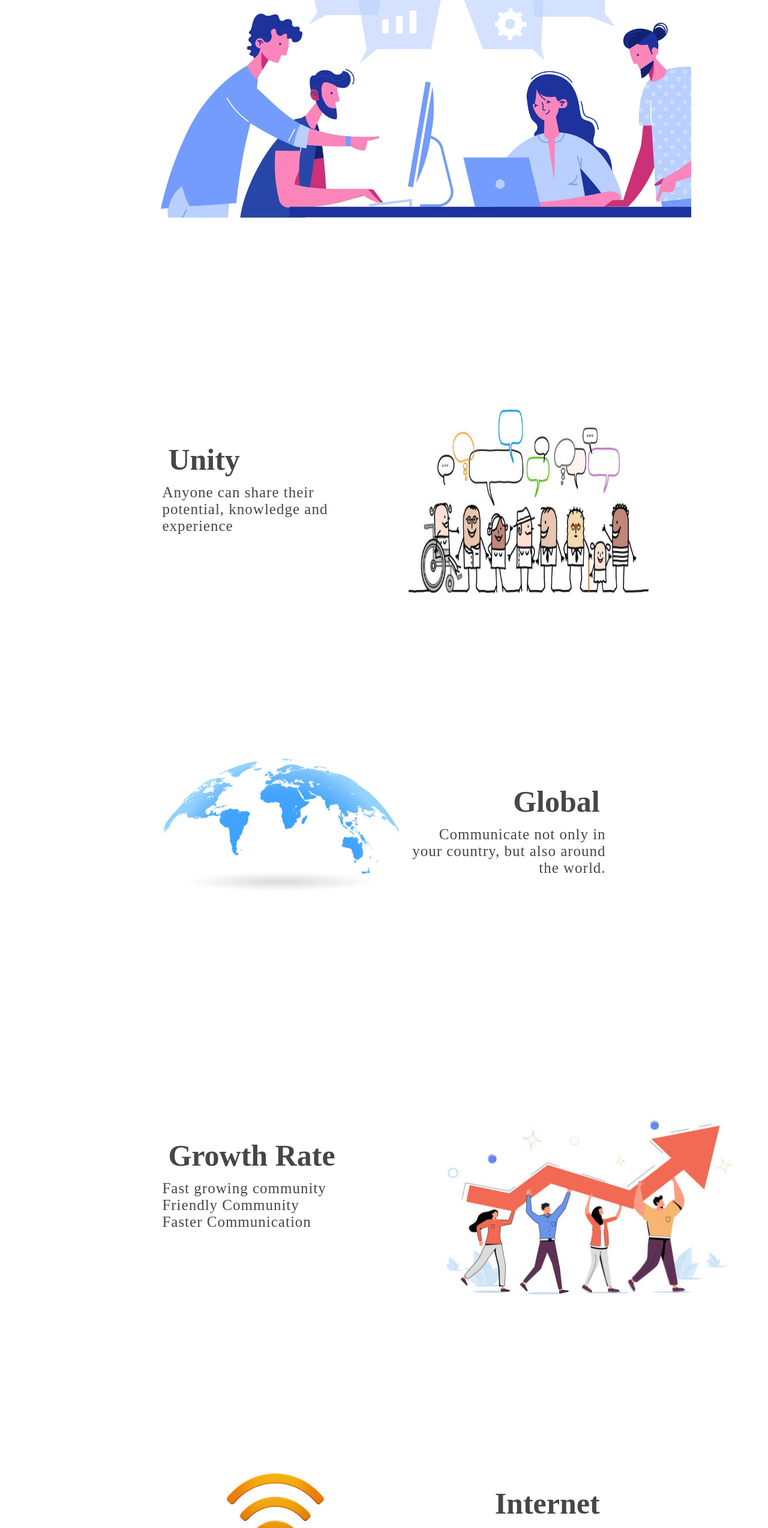
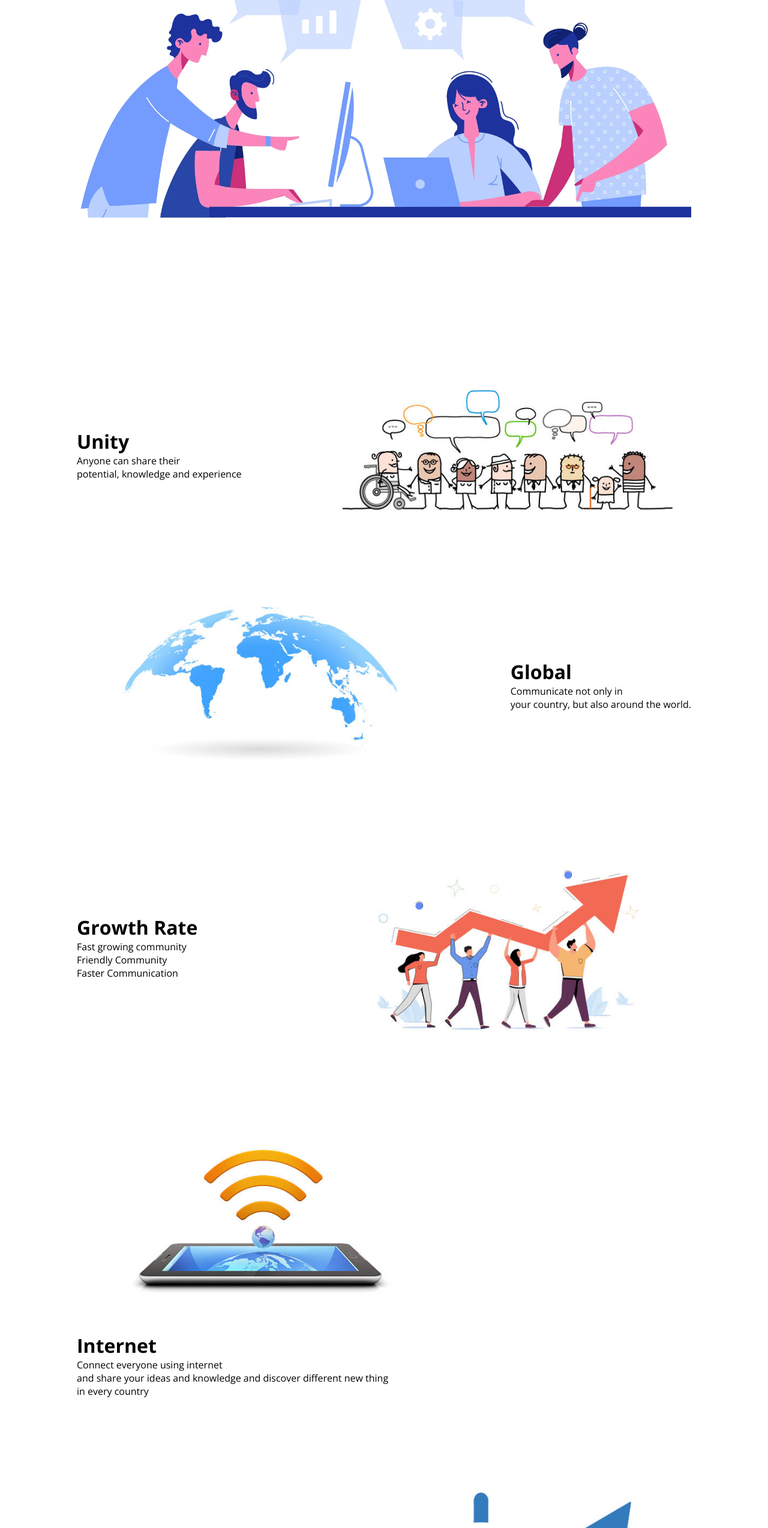
Before and after one commit to MarijunSilent/Landing-Page, a plain HTML site: page index.html in a window 1280 px wide. Shown: the part 253-2800 px from the top of the page at 60% size. Drawn offline with nearby package versions, Linux system fonts and the light colour scheme.

Commit message:
Fork by me Jason Evangelista, Added chnages

```diff
--- a/index.html
+++ b/index.html
@@ -1,11 +1,16 @@
 <!DOCTYPE html>
 <html lang="en">
+
   <head>
-    <title>Landing Page</title>
+    <meta charset="UTF-8">
+    <meta http-equiv="X-UA-Compatible" content="IE=edge">
+    <meta name="viewport" content="width=device-width, initial-scale=1.0">
     <link rel="stylesheet" href="style.css">
+    <title>Creative Cookie Studio</title>
   </head>
+
   <body>
-    <div class="pos">
+    <div class="container-main">
       <div class="header">
         <nav>
           <img src="creativecookie.png" class="logo" width="100px">
@@ -29,7 +34,6 @@
             <p> Anyone can share their <br>
               potential, knowledge and experience
             </p>
-
           </div>
         </div>
         <div class="box">
@@ -39,13 +43,13 @@
         </div>
       </div>
       <div class="layout">
-            <div class="box-2">
-                <div class="detail-2">
+        <div class="box">
+          <div class="detail">
             <img src="images/image2.jpg" alt="">
           </div>
         </div>
-            <div class="box-2">
-                <div class="detail-2">
+        <div class="box">
+          <div class="detail">
             <h1>Global</h1>
             <p>Communicate not only in <br>
               your country, but also around the world.
@@ -54,8 +58,8 @@
         </div>
       </div>
       <div class="layout">
-            <div class="box-3">
-                <div class="detail-3">
+        <div class="box">
+          <div class="detail">
             <h1>Growth Rate</h1>
             <p>
               Fast growing community <br>
@@ -65,20 +69,20 @@
 
           </div>
         </div>
-            <div class="box-3">
-                <div class="detail-3">
+        <div class="box">
+          <div class="detail">
             <img src="images/fast.jpg" alt="">
           </div>
         </div>
       </div>
       <div class="layout">
-            <div class="box-4">
-                <div class="detail-4">
+        <div class="box">
+          <div class="detail">
             <img src="images/image8.jpg" alt="">
           </div>
         </div>
-            <div class="box-4">
-                <div class="detail-4">
+        <div class="box">
+          <div class="detail">
             <h1>Internet</h1>
             <p>
               Connect everyone using internet <br>
@@ -89,8 +93,8 @@
         </div>
       </div>
       <div class="layout">
-            <div class="box-5">
-                <div class="detail-5">
+        <div class="box">
+          <div class="detail">
             <h1>Goal</h1>
             <p>
               To become one of the best social media <br>
@@ -99,16 +103,13 @@
 
           </div>
         </div>
-            <div class="box-5">
-                <div class="detail-5">
+        <div class="box">
+          <div class="detail">
             <img src="images/goal.jpg" alt="">
           </div>
         </div>
       </div>
     </div>
-    <footer>
-        <p>All right recieved 2021</p>
-    </footer>
+  </body>
 
-</body>
 </html>
--- a/style.css
+++ b/style.css
@@ -1,203 +1,94 @@
-@import url("https://fonts.googleapis.com/css2?family=Open+Sans:wght@300;400;500;600;700;800&family=Work+Sans:wght@100;300;400;500;600;700;800;900&display=swap");
-*{
+@import url("https://fonts.googleapis.com/css2?family=Open+Sans:wght@400;500;600;700;800&display=swap");
+* {
   margin: 0;
   padding: 0;
   box-sizing: border-box;
-   color: rgb(70, 70, 70)
+  font-family: "Open Sans", sans-serif !important;
 }
 .body {
   box-sizing: border-box;
-    font-family: "Work Sans" sans-serif;
+  color: rgb(70, 70, 70);
 }
-.header{
+
+.header {
+  width: 100%;
   height: 100vh;
-    background-image: url(landingpage.jpeg);
+  background-image: url("landingpage.jpeg");
+  background-repeat: no-repeat;
   background-size: cover;
+  background-attachment: fixed;
+  background-position: center;
   position: relative;
 }
-nav{
+nav {
   display: flex;
+  width: 100%;
   align-items: center;
   flex-wrap: wrap;
-    padding: 20px;
+  padding: 30px;
 }
-.logo{
+.logo {
   width: 120px;
   cursor: pointer;
 }
-.menu-icon{
+.menu-icon {
   width: 35px;
   cursor: pointer;
 }
-nav ul{
+nav ul {
   flex: 1;
   text-align: right;
   padding: 40px;
 }
-nav ul li{
+nav ul li {
   display: inline-block;
   list-style: none;
   margin: 10px 30px;
 }
-nav ul li a{
+nav ul li a {
   color: rgb(0, 0, 0);
   text-decoration: none;
   letter-spacing: 1px;
   font-size: 17px;
 }
-nav ul li a:hover{
+nav ul li a:hover {
   color: rgb(36, 101, 251);
 }
-.text-box{
+.text-box {
   font-size: 17px;
   letter-spacing: 1px;
   line-height: 26px;
 }
-.text-box h1{
+.text-box h1 {
   font-size: 50px;
   line-height: 40px;
 }
-.layout{
+.container-main {
+  margin: 0 auto;
+  width: 80%;
+}
+.layout {
+  align-items: center;
   display: flex;
-    padding-left: 10%;
-    padding-right: 10%;
-    margin-top: 100px;
+  flex-wrap: wrap;
   justify-content: space-between;
+  margin: 5rem 0;
+}
 
-}
-.box{
-    width: 45%;
-    height: 60vh;
-}
-.detail h1{
-    padding-left: 50px;
-    padding-top: 90px;
-    font-size: 50px;
-}
-.detail p{
-    padding-left: 40px;
-    padding-top: 12px;
-    font-size: 25px;
-    letter-spacing: 1px;
-}
-.detail img{
-    width: 400px;
-    height: 400px;
+.detail img {
   display: block;
   margin: 0 auto;
+  width: 90%;
 }
-.layout-2{
-    display: flex;
-    padding: 20px 50px;
-    margin-top: 100px;
-    justify-content: space-between;
-}
-.box-2{
-    width: 45%;
-    height: 60vh;
-}
-.detail-2 h1{
-    padding-right: 50px;
-    padding-top: 80px;
-    font-size: 50px;
-    text-align: right;
-}
-.detail-2 p{
-    padding-right: 40px;
-    padding-top: 12px;
-    font-size: 25px;
-    letter-spacing: 1px;
-    text-align: right;
-}
-.detail-2 img{
-    height: 300px;
-}
-.box-3{
-    width: 45%;
-    height: 60vh;
-}
-.detail-3 img{
-    width: 600px;
-    height: 400px;
-    display: block;
-    margin: 0 auto;
-}
-.detail-3 h1{
-    padding-left: 50px;
-    padding-top: 90px;
-    font-size: 50px;
-}
-.detail-3 p{
-    padding-left: 40px;
-    padding-top: 12px;
-    font-size: 25px;
-    letter-spacing: 1px;
-}
-.box-4{
-    width: 45%;
-    height: 60vh;
-}
-.detail-4 img{
-    width: 450px;
-    height: 350px;
-    display: block;
-    margin: 0 auto;
-}
-.detail-4 h1{
-    padding-right: 50px;
-    padding-top: 90px;
-    font-size: 50px;
-    text-align: right;
-}
-.detail-4 p{
-    padding-top: 12px;
-    padding-right: 40px;
-    font-size: 25px;
-    letter-spacing: 1px;
-    text-align: right;
-}
-.box-5{
-    width: 45%;
-    height: 60vh;
-    margin: 25px;
-}
-.detail-5 img{
-    width: 350px;
-    height: 350px;
-    display: block;
-    margin: 0 auto;
-}
-.detail-5 h1{
-    padding-left: 50px;
-    padding-top: 90px;
-    font-size: 50px;
-}
-.detail-5 p{
-    padding-left: 40px;
-    padding-top: 12px;
-    font-size: 25px;
-    letter-spacing: 1px;
-}
-.about h1{
-    text-align: center;
-    margin-top: 30px;
-    margin-bottom: 70px;
-    font-size: 50px;
-    color: black;
-    letter-spacing: 1px;
-    font-weight: 900;
-}
-.container{
+
+.container {
   display: flex;
   padding: 10px;
   justify-content: space-around;
 }
-.pos{
-    width:80%;
-    margin: 0 auto;
+.container .info {
+  border: 2px solid black;
+  height: 55vh;
+  width: 30%;
+  border-radius: 10px;
 }
-footer{
-    text-align: center;
-    font-size: 25px;
-
-}
```
Also changed, not shown: index.bundle.js (deleted, +0 -201 lines). Lines whose indentation alone changed are shown as unchanged.
